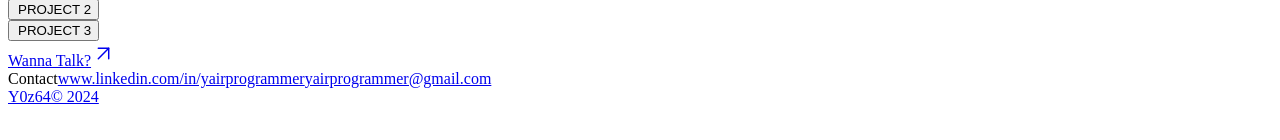
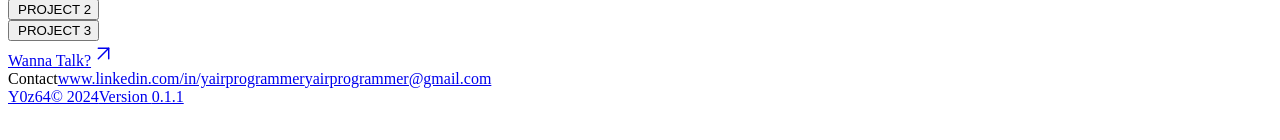
Before and after one commit to Y0z64/Y0z64.github.io, a React (Vite) app: page / in a window 1280 px wide. Shown: the part 500-640 px from the top of the page. Built offline with nearby package versions, Linux system fonts and the light colour scheme; the HTML template or start-up script is replaced by a standard one.

Commit message:
Separed footer into individual component

```diff
--- a/src/App.tsx
+++ b/src/App.tsx
@@ -2,6 +2,7 @@
 import AboutMe from "./components/complex/AboutMe";
 import Projects from "./components/complex/Projects";
 import Contact from "./components/complex/Contact";
+import Footer from "./components/complex/Footer";
 
 function App() {
   return (
@@ -10,33 +11,7 @@
       <AboutMe />
       <Projects />
       <Contact />
-      <footer className="min-h-34 flex  w-screen snap-end items-center justify-between bg-gray-100 px-4 py-3 text-[#1e1e1e]">
-        <div className="lg:text-md flex h-full flex-col items-start justify-between text-left font-geistMono text-sm">
-          <span>Contact</span>
-          <a
-            className="text-xs text-gray-600 lg:text-sm"
-            href="https://www.linkedin.com/in/yairprogrammer"
-            target="_blank"
-            rel="noopener noreferrer"
-          >
-            www.linkedin.com/in/yairprogrammer
-          </a>
-          <a
-            className="text-xs text-gray-600 lg:text-sm"
-            href="mailto:yairprogrammer@gmail.com?subject=Let's%20Connect!"
-          >
-            yairprogrammer@gmail.com
-          </a>
-        </div>
-        <a
-          href="https://www.github.com/y0z64"
-          className="lg:text-md flex h-14 items-end justify-end font-geistMono text-sm"
-          target="_blank"
-          rel="noopener noreferrer"
-        >
-          Y0z64© 2024
-        </a>
-      </footer>
+      <Footer />
     </>
   );
 }
--- /dev/null
+++ b/src/components/complex/Footer.tsx
@@ -0,0 +1,41 @@
+import pkg from "../../../package.json";
+
+export default function Footer() {
+  return (
+    <footer className="min-h-34 flex  w-screen snap-end items-center justify-between bg-gray-100 px-4 py-3 text-[#1e1e1e]">
+      <div className="lg:text-md flex h-full flex-col items-start justify-between text-left font-geistMono text-sm">
+        <span>Contact</span>
+        <a
+          className="text-xs text-gray-600 lg:text-sm"
+          href="https://www.linkedin.com/in/yairprogrammer"
+          target="_blank"
+          rel="noopener noreferrer"
+        >
+          www.linkedin.com/in/yairprogrammer
+        </a>
+        <a
+          className="text-xs text-gray-600 lg:text-sm"
+          href="mailto:yairprogrammer@gmail.com?subject=Let's%20Connect!"
+        >
+          yairprogrammer@gmail.com
+        </a>
+      </div>
+      <div className="flex h-14 flex-col items-end justify-end">
+        <a
+          href="https://www.github.com/y0z64"
+          className="lg:text-md flex items-end justify-end font-geistMono text-sm"
+          target="_blank"
+          rel="noopener noreferrer"
+        >
+          Y0z64© 2024
+        </a>
+        <a
+          href="#"
+          className="flex items-end justify-end font-geistMono text-xs text-gray-600 lg:text-sm"
+        >
+          Version {pkg.version}
+        </a>
+      </div>
+    </footer>
+  );
+}
```
